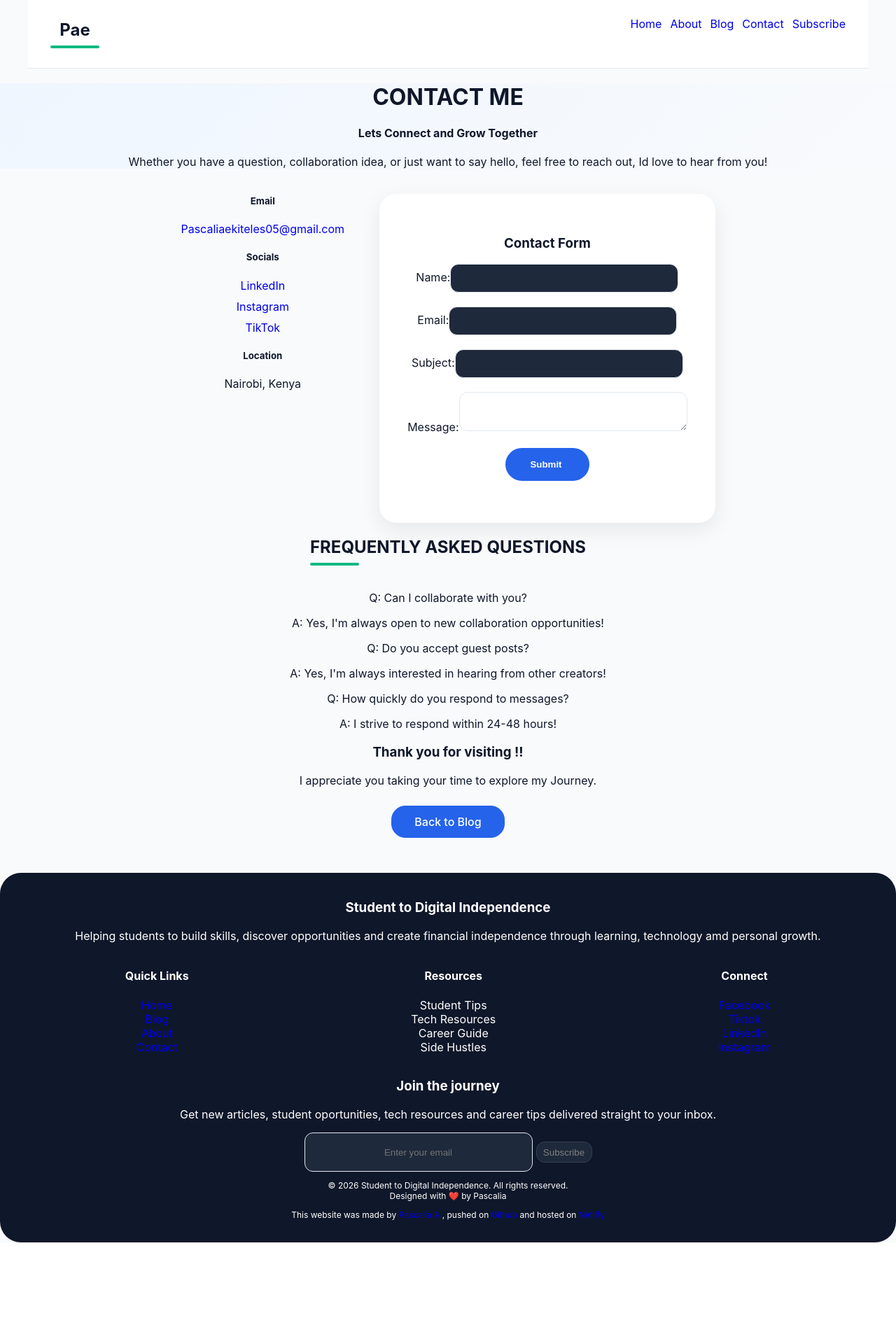
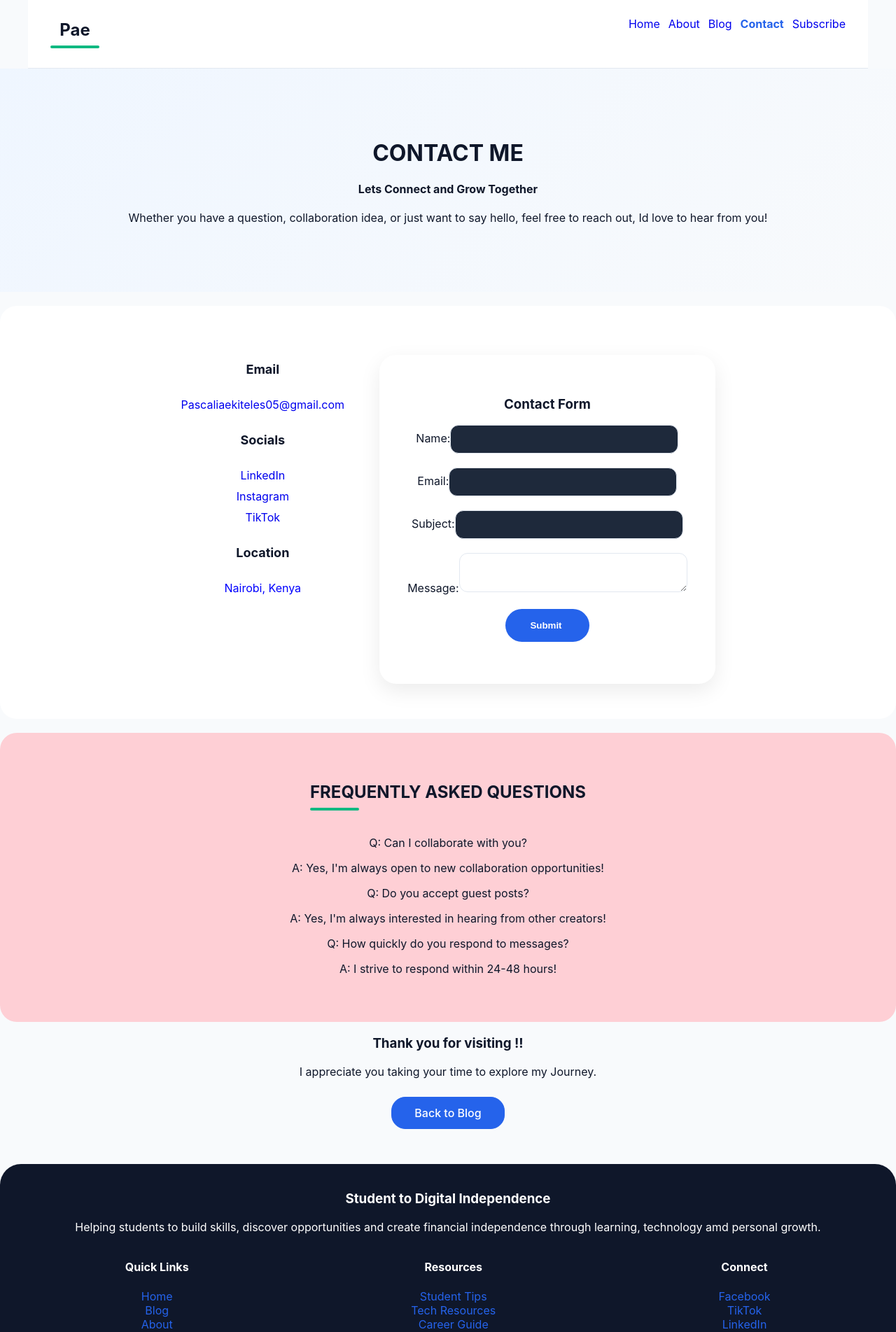
Before and after one commit to passiedaniels/pascaliaweb, a React (Create React App) app: page /Contact in a window 1280 px wide. Shown: the top 1903 px of the page at 70% size. Before the commit the page ends 1775 px from the top, so only its background shows below. Built offline with nearby package versions, Linux system fonts and the light colour scheme.

Commit message:
made buttons and links work

```diff
--- a/src/AboutPage.js
+++ b/src/AboutPage.js
@@ -26,7 +26,7 @@ export default function AboutPage() {
             <p>
               This Website documents my journey toward digital independence.
             </p>
-            <a href="https/contact" className="blue-btn">
+            <a href="/contact" className="blue-btn">
               Contact Me
             </a>
           </div>
@@ -98,7 +98,7 @@ export default function AboutPage() {
           Whether you are a smart student, learner or future enterprenuer, you
           welcome here.
         </p>
-        <a href="https//contact" className="green-btn">
+        <a href="contact" className="green-btn">
           Contact me
         </a>
       </div>
--- a/src/Contact.css
+++ b/src/Contact.css
@@ -1,5 +1,6 @@
 .contact-header {
   background: linear-gradient(135deg, #eff6ff, #f8fafc);
+  padding: 80px 20px;
 }
 .contact-form {
   background: white;
@@ -7,6 +8,19 @@
   padding: 40px;
   box-shadow: 0px 10px 30px rgba(0, 0, 0, 0.08);
   margin-top: 20px;
+}
+.contact-location p {
+  color: blue;
+}
+.contact-items h5 {
+  font-size: 18px;
+}
+.contact-area {
+  background: white;
+  padding: 50px 20px;
+  margin-top: 20px;
+  border-radius: 24px;
+  margin-bottom: 20px;
 }
 .form-group-1,
 .form-group-2,
@@ -63,9 +77,11 @@ h2::after {
   justify-content: center;
   gap: 50px;
 }
-.q&a {
-  text-align: left;
+.questions {
   margin-top: 20px;
+  background: #fecfd5;
+  border-radius: 24px;
+  padding: 50px;
 }
 .contactpage-link {
   display: inline-block;
--- a/src/ContactPage.js
+++ b/src/ContactPage.js
@@ -16,6 +16,7 @@ export default function ContactPage() {
         </p>
       </div>
       <div>
+        <div className="contact-area">
           <div className="contact-items">
             <div>
               <div className="contact-email">
@@ -27,13 +28,13 @@ export default function ContactPage() {
               <div className="contact-socials">
                 <h5>Socials</h5>
                 <div className="social-icons">
-                <a href="https://www.linkedin.com/in/pascalia-ekiteles-0b1a4b1b6/">
+                  <a href="https://www.linkedin.com/in/pascalia-ekiteles">
                     LinkedIn
                   </a>
-                <a href="https://twitter.com/">Instagram</a>
-                <a href="https://instagram.com/pascaliaekiteles?igshid=YmMyMTA2M2Y=">
-                  TikTok
+                  <a href="https://www.instagram.com/ekiteles_pae/">
+                    Instagram
                   </a>
+                  <a href="https://www.tiktok.com/@passie_daniels">TikTok</a>
                 </div>
               </div>
               <div className="contact-location">
@@ -72,7 +73,8 @@ export default function ContactPage() {
               </form>
             </div>
           </div>
-        <div className="q&a">
+        </div>
+        <div className="questions">
           <h2>FREQUENTLY ASKED QUESTIONS</h2>
           <div>
             <p>Q: Can I collaborate with you?</p>
@@ -91,7 +93,7 @@ export default function ContactPage() {
       <div>
         <h3>Thank you for visiting !!</h3>
         <p>I appreciate you taking your time to explore my Journey.</p>
-        <a href="https://yourblog.com" className="contactpage-link">
+        <a href="/blog" className="contactpage-link">
           Back to Blog
         </a>
       </div>
--- a/src/Footer.css
+++ b/src/Footer.css
@@ -30,9 +30,14 @@ input {
   border: 1px solid #334155;
   border-radius: 12px;
   color: grey;
-  width: 80px;
-  height: 30px;
+  width: 100px;
+  height: 55px;
   margin-left: 5px;
+  padding: 5px;
+}
+.subscribe-btn:hover {
+  background: #2563eb;
+  color: white;
 }
 .email-input {
   width: 300px;
@@ -42,3 +47,9 @@ input {
 .footer-bottom {
   font-size: 12px;
 }
+.footer-column a {
+  color: #2563eb;
+}
+.footer-column2 li {
+  color: #2563eb;
+}
--- a/src/HomePage.js
+++ b/src/HomePage.js
@@ -27,12 +27,12 @@ export default function HomePage() {
               </p>
               <div className="btn">
                 <div>
-                  <a href="/articles" className="primary">
+                  <a href="/blog" className="primary">
                     Read latest articles
                   </a>
                 </div>
                 <div>
-                  <a href="/courses" className="secondary">
+                  <a href="/contact" className="secondary">
                     Start your journey
                   </a>
                 </div>
--- a/src/Nav.css
+++ b/src/Nav.css
@@ -14,3 +14,7 @@ nav {
   border-bottom: 1px solid #e2e8f0;
   padding: 0.5rem 2rem;
 }
+.active {
+  color: #2563eb;
+  font-weight: bold;
+}
--- a/src/components/Footer.js
+++ b/src/components/Footer.js
@@ -39,16 +39,18 @@ export default function Footer() {
           <h4>Connect</h4>
           <ul>
             <li>
-              <a href="https://www.facebook.com">Facebook</a>
+              <a href="https://facebook.com/pascalia.aletia">Facebook</a>
             </li>
             <li>
-              <a href="https://www.twitter.com">Tiktok</a>
+              <a href="https://www.tiktok.com/@passie_daniels">TikTok</a>
             </li>
             <li>
-              <a href="https://www.linkedin.com">LinkedIn</a>
+              <a href="https://www.linkedin.com/in/pascalia-ekiteles">
+                LinkedIn
+              </a>
             </li>
             <li>
-              <a href="https://www.instagram.com">Instagram</a>
+              <a href="https://www.instagram.com/ekiteles_pae">Instagram</a>
             </li>
           </ul>
         </div>
@@ -58,15 +60,13 @@ export default function Footer() {
         Get new articles, student oportunities, tech resources and career tips
         delivered straight to your inbox.
       </p>
-      <form>
+      <form id="Newsletter">
         <input
           type="email"
           placeholder="Enter your email"
           className="email-input"
         />
-        <button type="submit" className="subscribe-btn">
-          Subscribe
-        </button>
+        <input type="submit" className="subscribe-btn" value="Subscribe" />
       </form>
       <p className="footer-bottom">
         <div>
--- a/src/components/MainSection.js
+++ b/src/components/MainSection.js
@@ -127,7 +127,7 @@ export default function MainSection() {
           <p>Learn New Skills.</p>
           <p>Discover Opportunities.</p>
           <p>Build your Future.</p>
-          <a href="/courses" className="green-btn">
+          <a href="/blog" className="green-btn">
             Explore Articles
           </a>
         </div>
--- a/src/components/NavBar.js
+++ b/src/components/NavBar.js
@@ -1,5 +1,6 @@
 import React from "react";
 import "../Nav.css";
+import { NavLink } from "react-router-dom";
 
 export default function NavBar() {
   return (
@@ -10,20 +11,20 @@ export default function NavBar() {
         </div>
         <ul>
           <li>
-            <a href="/home">Home</a>
+            <NavLink to="/">Home</NavLink>
           </li>
           <li>
-            <a href="/About">About</a>
+            <NavLink to="/about">About</NavLink>
           </li>
           <li>
-            <a href="/Blog">Blog</a>
+            <NavLink to="/blog">Blog</NavLink>
           </li>
           <li>
             {" "}
-            <a href="/contact">Contact</a>
+            <NavLink to="/contact">Contact</NavLink>
           </li>
           <li>
-            <a href="/subscribe">Subscribe</a>
+            <a href="#Newsletter">Subscribe</a>
           </li>
         </ul>
       </nav>
```
Lines whose indentation alone changed are shown as unchanged.
